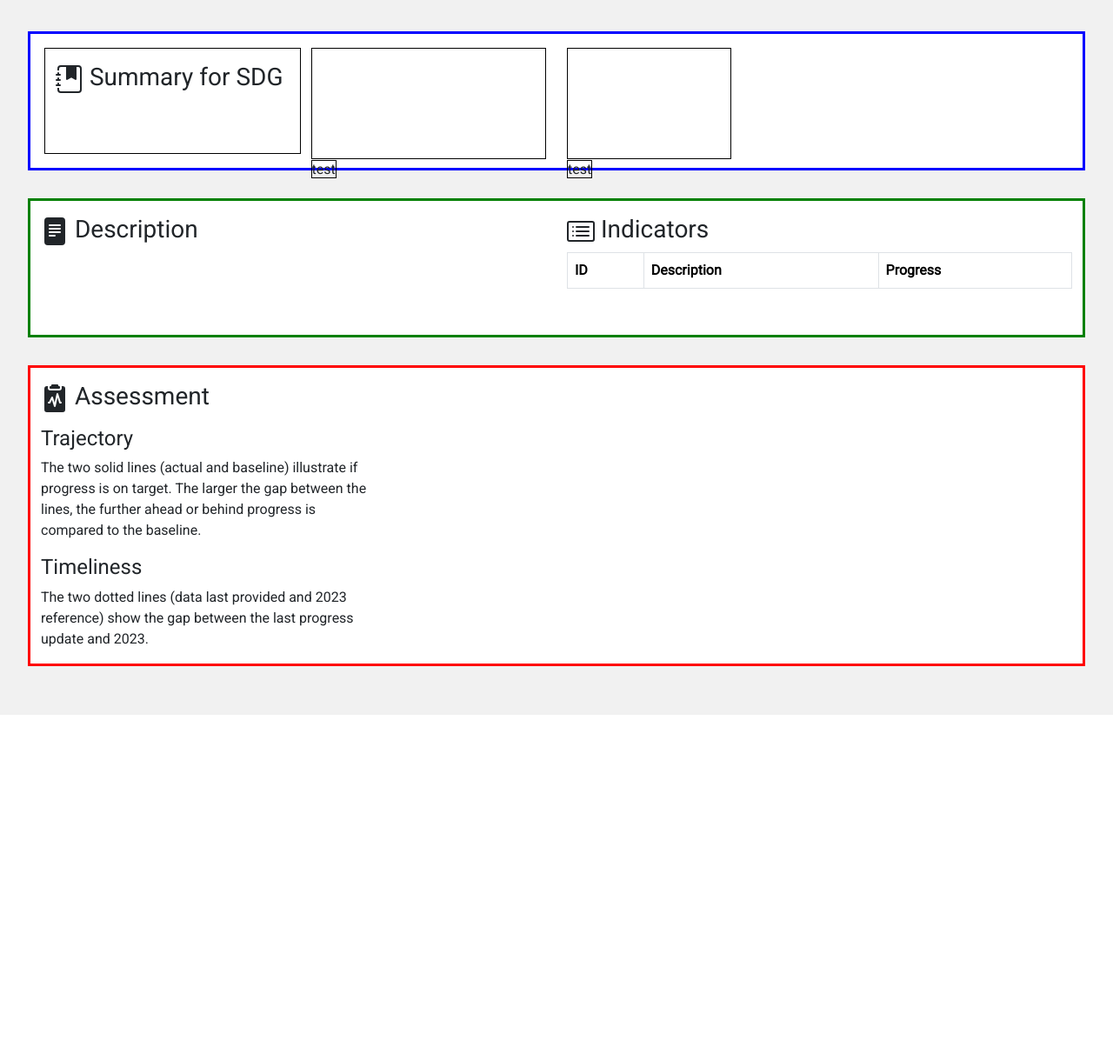
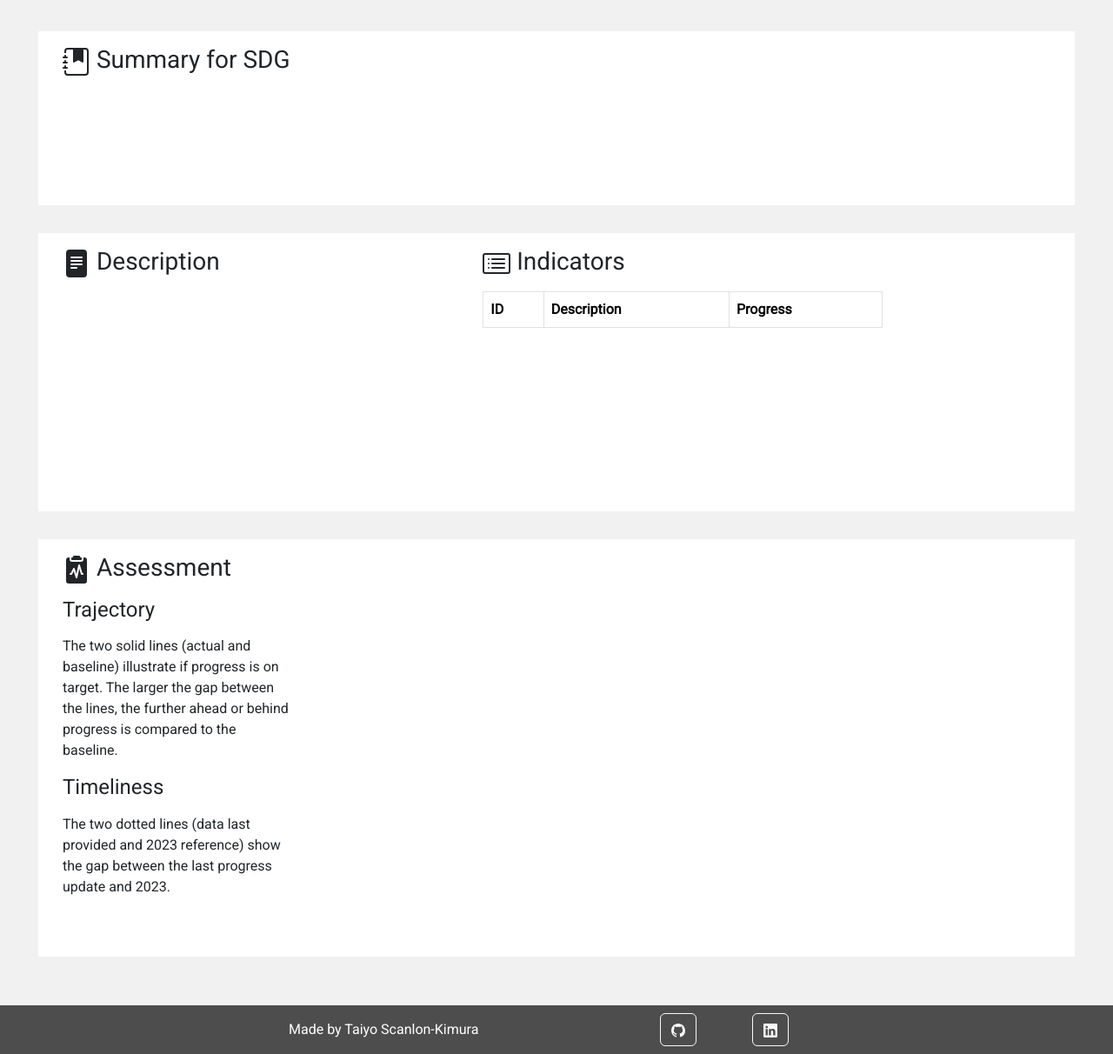
Before and after one commit to Taiyo-SK/progress-sdg, a Flask app: page / in a window 1280 px wide. Shown: the part 60-1272 px from the top of the page at 87% size. Before the commit the page ends 882 px from the top, so only its background shows below. Run offline with Flask 2, Linux system fonts and the light colour scheme; data that the repository does not hold is empty; a map, chart or similar area stays blank; some libraries are stand-ins or nearby versions.

Commit message:
added footer

```diff
--- a/static/css/sdg.css
+++ b/static/css/sdg.css
@@ -5,16 +5,25 @@ body {
     padding-top: 5%;
 }
 
+h1, h2, h3 {
+    padding-bottom: 0.5rem;
+}
 .section-icon {
     height: 2rem;
     width: 2rem;
 }
 
+#footer {
+    background-color: #4d4d4d;
+    color: white;
+    min-height: 7vh;
+}
+
+
 /* navbar */
 /*#region*/
 .navbar {
     /* border-bottom: 3px solid black; */
-    min-height: 5vh;
     background-color: white;
 }
 
@@ -80,44 +89,32 @@ aside p {
 /*#region*/
 .section-1 {
     background-color: white;
-    border: 3px solid blue;
-    height: 20vh;
+    height: 25vh;
+    padding: 1rem;
     margin: 2rem;
-    padding: 1rem;
 }
 
 #dashboard-header {
-    border: 1px solid black;
     height: 100%;
 }
 
 #progress-bar-container {
-    border: 1px solid black;
     height: 70%;
 }
 
-#progress-bar-header {
-    border: 1px solid black;
-}
-
 #pie-chart-container {
-    border: 1px solid black;
     width: 70%;
     height: 70%;
 }
 
-#pie-chart-header {
-    border: 1px solid black;
-}
 /*#endregion*/
 
 /* Section 2 */
 /*#region*/
 .section-2 {
     background-color: white;
-    border: 3px solid green;
-    min-height: 20vh;
-    max-height: 40vh;
+    height: 40vh;
+    padding: 1rem;
     margin: 2rem;
 }
 
@@ -132,15 +129,15 @@ aside p {
 /*#region*/
 .section-3 {
     background-color: white;
-    border: 3px solid red;
-    min-height: 20vh;
-    max-height: 80vh;
+    height: 60vh;
+    padding: 1rem;
     margin: 2rem;
 }
 
 /* Burndown */
 .burndown-container {
-    max-height: 50vh;
+    height: 60vh;
+    padding-bottom: 2rem;
 }
 /*#endregion*/
 
@@ -285,13 +282,3 @@ span[data-index-number="17"],
     color: #19486a;
 }
 /*#endregion*/
-
-/* css structure */
-
-h1, h2, h3 {
-    margin-top: 1rem;
-}
-
-.container-fixed {
-    background-color: #e1e1e1;
-}
--- a/static/js/spa.js
+++ b/static/js/spa.js
@@ -1,19 +1,6 @@
 'use strict';
 
-
-/* Section 1: Page Functions */
-
-
-// css enablement
-// function updateCss(ajaxCode) {
-//     dashContainer.dataset.indexNumber = ajaxCode;
-
-//     let compStyles = window.getComputedStyle(dashContainer);
-//     let customColor = compStyles.getPropertyValue("color");
-//     console.log(customColor);
-// };
-
-// progress bar
+/* Section 1: Functions */
 
 let progressBar = null;
 
@@ -283,7 +270,7 @@ function updateText(ajaxCode, ajaxTitle, ajaxDescription, ajaxProgress, ajaxTime
     goalDescr.innerText = ajaxDescription;
     goalProg.innerText = `${Math.round(ajaxProgress)}% complete`;
     goalTime.innerText = `${Math.round(15 - ajaxTime)} years remaining`;
-    lastUpdated.innerText = `Data last provided in ${Math.round(2015 + ajaxTime)}.`;
+    lastUpdated.innerText = `For this SDG, data was last provided in ${Math.round(2015 + ajaxTime)}.`;
 };
 
 
--- a/templates/base.html
+++ b/templates/base.html
@@ -91,6 +91,35 @@
       {% block body %} {% endblock %}
 
       {% block after_body %} {% endblock %}
+
+    <!-- Begin footer -->
+    <footer>
+      <div class="container-fluid">
+        <div id="footer" class="row justify-content-center align-items-center">
+          <div class="col-4">
+            <span>
+              Made by Taiyo Scanlon-Kimura
+            </span>
+          </div>
+          <div class="col-1">
+            <button type="button" class="btn btn-outline-light">
+              <svg xmlns="http://www.w3.org/2000/svg" width="16" height="16" fill="currentColor" class="bi bi-github" viewBox="0 0 16 16">
+                <path d="M8 0C3.58 0 0 3.58 0 8c0 3.54 2.29 6.53 5.47 7.59.4.07.55-.17.55-.38 0-.19-.01-.82-.01-1.49-2.01.37-2.53-.49-2.69-.94-.09-.23-.48-.94-.82-1.13-.28-.15-.68-.52-.01-.53.63-.01 1.08.58 1.23.82.72 1.21 1.87.87 2.33.66.07-.52.28-.87.51-1.07-1.78-.2-3.64-.89-3.64-3.95 0-.87.31-1.59.82-2.15-.08-.2-.36-1.02.08-2.12 0 0 .67-.21 2.2.82.64-.18 1.32-.27 2-.27.68 0 1.36.09 2 .27 1.53-1.04 2.2-.82 2.2-.82.44 1.1.16 1.92.08 2.12.51.56.82 1.27.82 2.15 0 3.07-1.87 3.75-3.65 3.95.29.25.54.73.54 1.48 0 1.07-.01 1.93-.01 2.2 0 .21.15.46.55.38A8.012 8.012 0 0 0 16 8c0-4.42-3.58-8-8-8z"/>
+              </svg>
+            </button>
+          </div>
+          <div class="col-1">
+            <button type="button" class="btn btn-outline-light">
+              <svg xmlns="http://www.w3.org/2000/svg" width="16" height="16" fill="currentColor" class="bi bi-linkedin" viewBox="0 0 16 16">
+                <path d="M0 1.146C0 .513.526 0 1.175 0h13.65C15.474 0 16 .513 16 1.146v13.708c0 .633-.526 1.146-1.175 1.146H1.175C.526 16 0 15.487 0 14.854V1.146zm4.943 12.248V6.169H2.542v7.225h2.401zm-1.2-8.212c.837 0 1.358-.554 1.358-1.248-.015-.709-.52-1.248-1.342-1.248-.822 0-1.359.54-1.359 1.248 0 .694.521 1.248 1.327 1.248h.016zm4.908 8.212V9.359c0-.216.016-.432.08-.586.173-.431.568-.878 1.232-.878.869 0 1.216.662 1.216 1.634v3.865h2.401V9.25c0-2.22-1.184-3.252-2.764-3.252-1.274 0-1.845.7-2.165 1.193v.025h-.016a5.54 5.54 0 0 1 .016-.025V6.169h-2.4c.03.678 0 7.225 0 7.225h2.4z"/>
+              </svg>
+            </button>
+          </div>
+        </div>
+      </div>
+    </footer>
+  <!-- End footer -->
+
       <script src="https://cdn.jsdelivr.net/npm/bootstrap@5.3.0-alpha3/dist/js/bootstrap.bundle.min.js"></script>
     </body>
 </html>
--- a/templates/goals.html
+++ b/templates/goals.html
@@ -8,7 +8,7 @@
 
 {% block body %}
 
-<div class="container-md">
+<div class="container-fluid">
     <!-- Begin overview modal -->
     <div class="modal fade" id="overview" tabindex="-1" aria-labelledby="exampleModalLabel" aria-hidden="true">
         <div class="modal-dialog">
@@ -22,8 +22,9 @@
                     <div class="modal-body">
                         <div class="container-fluid">
                             <p class="row">
-                                ProgressSDG is a tool to track completion of the
-                                Sustainable Development Goals (SDGs) from the United Nations.
+                                ProgressSDG is a tool to track completion of
+                                the Sustainable Development Goals
+                                (SDGs) from the United Nations.
                             </p>
                             <div class="row modal-section justify-content-center align-items-center">
                                 <div class="col-4 text-center">
@@ -34,9 +35,11 @@
                                     </aside>
                                 </div>
                                 <div class="col-4">
+                                    <a href="https://unstats.un.org/sdgs/">
                                     <img id="modal-sdg-logo"
-                                    src="static/icons/sdg_logos/E_SDG_logo_without_UN_emblem_Square_Transparent_WEB.png"
-                                    alt="The logo for the Sustainable Development Goals.">
+                                        src="static/icons/sdg_logos/E_SDG_logo_without_UN_emblem_Square_Transparent_WEB.png"
+                                        alt="The logo for the Sustainable Development Goals.">
+                                    </a>
                                 </div>
                                 <div class="col-4 text-center">
                                     <aside>
@@ -57,17 +60,16 @@
             <div class="modal-footer">
             </div>
           </div>
-        </div>
-      </div>
+    </div>
     <!-- End overview modal -->
 
     <!-- Begin dashboard -->
     <main id="dashboard-container" class="dashboard-container" data-index-number="">
 
         <!-- Begin section 1: summary with header and both progress charts -->
-        <div class="row section-1">
+        <div class="row section-1 justify-content-start">
             <!-- header -->
-            <div id="dashboard-header" class="col-md-3">
+            <div id="dashboard-header" class="col-md-4">
                 <h1 class="fs-3">
                     <svg id="section-icon-1" data-index-number="" xmlns="http://www.w3.org/2000/svg" width="16" height="16" fill="currentColor" class="section-icon bi bi-journal-bookmark-fill" viewBox="0 0 16 16">
                         <path fill-rule="evenodd" d="M6 1h6v7a.5.5 0 0 1-.757.429L9 7.083 6.757 8.43A.5.5 0 0 1 6 8V1z"/>
@@ -76,28 +78,28 @@
                     </svg>
                     Summary for SDG <span id="goal-code"></span>
                 </h1>
-                <block id="goal-title"></block>
+                <span id="goal-title"></span>
             </div>
             <!-- progress bar -->
             <div class="col-md-3">
                 <div id="progress-bar-container">
                     <canvas id="progress-bar" class="summary-chart" data-index-number=""></canvas>
                 </div>
-                <span id="progress-bar-header">test</span>
+                <span id="progress-bar-header"></span>
             </div>
             <!-- pie chart -->
-            <div class="col-md-3">
+            <div class="col-md-3 offset-md-1">
                 <div id="pie-chart-container">
                     <canvas id="spa-time-pie" class="summary-chart" data-index-number=""></canvas>
                 </div>
-                <span id="pie-chart-header">test</span>
+                <span id="pie-chart-header"></span>
             </div>
         </div>
         <!-- End section 1 -->
 
         <!-- Begin section 2: description and indicators -->
-        <div class="row section-2 justify-content-center">
-            <div class="col-6">
+        <div class="row section-2">
+            <div class="col-md-4">
                 <h2 class="fs-3">
                     <svg id="section-icon-2a" data-index-number="" xmlns="http://www.w3.org/2000/svg" width="16" height="16" fill="currentColor" class="section-icon bi bi-file-text-fill" viewBox="0 0 16 16">
                         <path d="M12 0H4a2 2 0 0 0-2 2v12a2 2 0 0 0 2 2h8a2 2 0 0 0 2-2V2a2 2 0 0 0-2-2zM5 4h6a.5.5 0 0 1 0 1H5a.5.5 0 0 1 0-1zm-.5 2.5A.5.5 0 0 1 5 6h6a.5.5 0 0 1 0 1H5a.5.5 0 0 1-.5-.5zM5 8h6a.5.5 0 0 1 0 1H5a.5.5 0 0 1 0-1zm0 2h3a.5.5 0 0 1 0 1H5a.5.5 0 0 1 0-1z"/>
@@ -106,7 +108,7 @@
                 </h2>
                 <p id="goal-description"></p>
             </div>
-            <div class="col-6">
+            <div class="col-md-5 offset-md-1">
                 <h2 class="fs-3">
                     <svg id="section-icon-2b" xmlns="http://www.w3.org/2000/svg" width="16" height="16" fill="currentColor" class="section-icon bi bi-card-list" viewBox="0 0 16 16">
                         <path d="M14.5 3a.5.5 0 0 1 .5.5v9a.5.5 0 0 1-.5.5h-13a.5.5 0 0 1-.5-.5v-9a.5.5 0 0 1 .5-.5h13zm-13-1A1.5 1.5 0 0 0 0 3.5v9A1.5 1.5 0 0 0 1.5 14h13a1.5 1.5 0 0 0 1.5-1.5v-9A1.5 1.5 0 0 0 14.5 2h-13z"/>
@@ -130,8 +132,9 @@
         <!-- End section 2 -->
 
         <!-- Begin section 3: data burndown assessment -->
-        <div class="row section-3 justify-content-center">
-            <div class="col-4">
+        <div class="row section-3">
+            <!-- Chart guide -->
+            <div class="col-md-3">
                 <h2 class="fs-3">
                     <svg id="section-icon-3" data-index-number="" xmlns="http://www.w3.org/2000/svg" width="16" height="16" fill="currentColor" class="section-icon bi bi-clipboard2-pulse-fill" viewBox="0 0 16 16">
                         <path d="M10 .5a.5.5 0 0 0-.5-.5h-3a.5.5 0 0 0-.5.5.5.5 0 0 1-.5.5.5.5 0 0 0-.5.5V2a.5.5 0 0 0 .5.5h5A.5.5 0 0 0 11 2v-.5a.5.5 0 0 0-.5-.5.5.5 0 0 1-.5-.5Z"/>
@@ -156,7 +159,8 @@
                     </p>
                 </section>
             </div>
-            <div class="col-8">
+            <!-- End chart guide -->
+            <div class="col-md-8 offset-md-1">
                 <div class="burndown-container">
                     <canvas id="spa-burndown"></canvas>
                 </div>
@@ -166,7 +170,6 @@
         <br>
     </main>
     <!-- End dashboard -->
-
 </div>
 {% endblock %}
 
```
Lines whose indentation alone changed are shown as unchanged.
